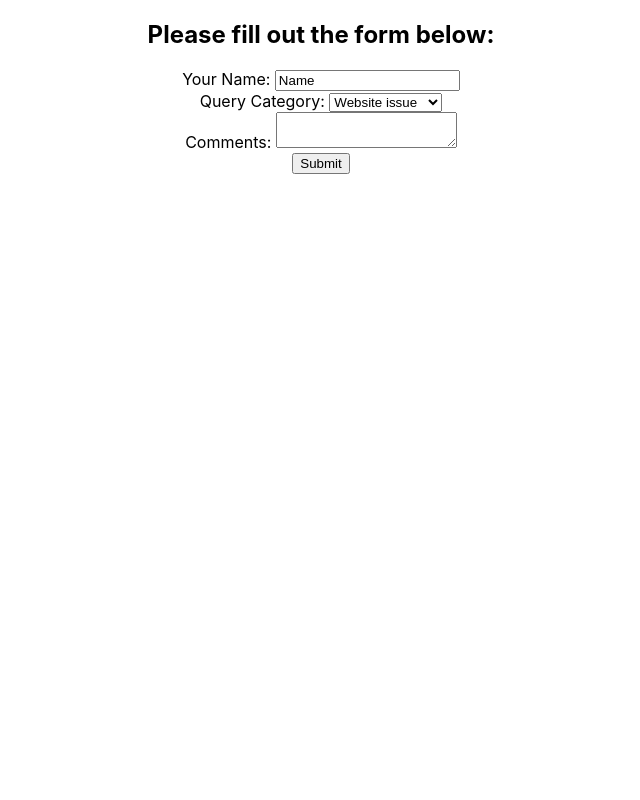
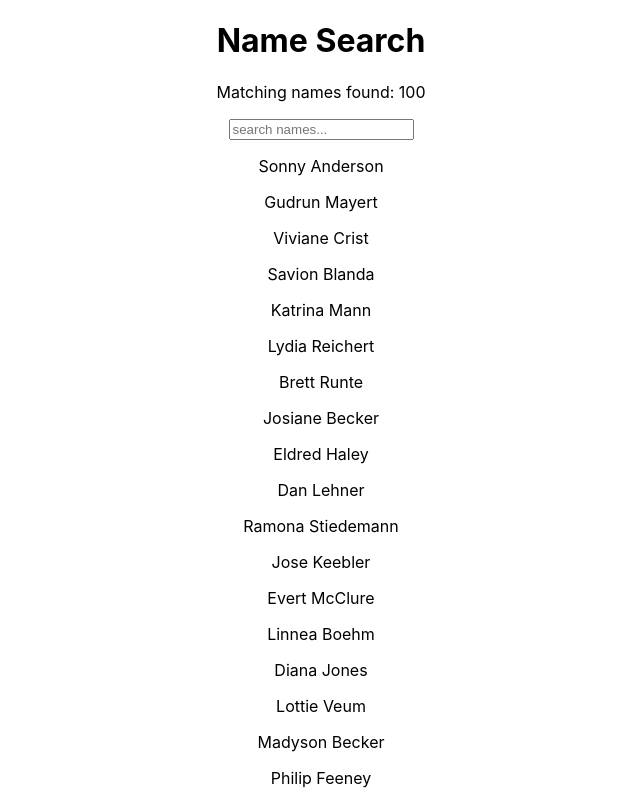
Before and after one commit to hogbergmarkus/first-react-project, a React (Create React App) app in the folder my-app/: page / in a window 1280 px wide. Shown: the top 800 px of the page, without its empty margins (319-959 px from the left). Built offline with nearby package versions, Linux system fonts and the light colour scheme.

Commit message:
Create a search bar

```diff
--- a/my-app/src/App.js
+++ b/my-app/src/App.js
@@ -1,10 +1,10 @@
 import "./App.css";
-import UncontrolledForm from "./components/UncontrolledForm";
+import SearchBar from "./components/SearchBar";
 
 function App() {
     return (
         <div className="App">
-            <UncontrolledForm />
+            <SearchBar />
         </div>
     );
 }
--- /dev/null
+++ b/my-app/src/components/SearchBar.js
@@ -0,0 +1,45 @@
+import React, { Component } from "react";
+import importedNames from "../names";
+
+export class SearchBar1 extends Component {
+    constructor(props) {
+        super(props);
+
+        this.state = {
+            names: importedNames,
+        };
+    }
+
+    handleChange = (event) => {
+        const inputText = event.target.value.toLowerCase();
+        const filteredNames = importedNames.filter((name) => {
+            return name.toLowerCase().includes(inputText);
+        });
+        this.setState({
+            names: filteredNames,
+        });
+    };
+
+    render() {
+        return (
+            <div>
+                <h1>Name Search</h1>
+                <p>Matching names found: {this.state.names.length}</p>
+                <form>
+                    <input
+                        onChange={(event) => this.handleChange(event)}
+                        type="text"
+                        placeholder="search names..."
+                    />
+                </form>
+                <div style={{ margin: "auto" }}>
+                    {this.state.names.map((name) => {
+                        return <p key={name}>{name}</p>;
+                    })}
+                </div>
+            </div>
+        );
+    }
+}
+
+export default SearchBar1;
--- /dev/null
+++ b/my-app/src/names.js
@@ -0,0 +1,103 @@
+const names = [
+    "Sonny Anderson",
+    "Gudrun Mayert",
+    "Viviane Crist",
+    "Savion Blanda",
+    "Katrina Mann",
+    "Lydia Reichert",
+    "Brett Runte",
+    "Josiane Becker",
+    "Eldred Haley",
+    "Dan Lehner",
+    "Ramona Stiedemann",
+    "Jose Keebler",
+    "Evert McClure",
+    "Linnea Boehm",
+    "Diana Jones",
+    "Lottie Veum",
+    "Madyson Becker",
+    "Philip Feeney",
+    "Kobe Kuhic",
+    "Jessica Wisoky",
+    "Kasey Auer",
+    "Arnoldo Sipes",
+    "Madisen Davis",
+    "Alex Swaniawski",
+    "Helene Jenkins",
+    "Leone Olson",
+    "Ola Lockman",
+    "Kaylie Mueller",
+    "Kitty Steuber",
+    "Ralph Mosciski",
+    "Zane Bradtke",
+    "Syble Torp",
+    "Luella Weimann",
+    "Rigoberto Dicki",
+    "Andre Gusikowski",
+    "Moshe Torphy",
+    "Rhoda Rosenbaum",
+    "Libby Spinka",
+    "Maeve Zieme",
+    "Sydney Gleichner",
+    "Jimmy Blick",
+    "Tara Casper",
+    "Cayla Upton",
+    "Keith Wyman",
+    "Derick Emmerich",
+    "Nia Waelchi",
+    "Armani Nienow",
+    "Keyon DuBuque",
+    "Keeley Doyle",
+    "Kristoffer Monahan",
+    "Brendon Orn",
+    "Brandy Romaguera",
+    "Lyda Hane",
+    "Lisandro Bauch",
+    "Oma Hirthe",
+    "Caleb Dicki",
+    "Sydney O'Kon",
+    "Missouri Greenholt",
+    "Kylie Green",
+    "Kiel Erdman",
+    "Anahi Balistreri",
+    "Rico Rippin",
+    "Ramiro Dach",
+    "Princess Bosco",
+    "Pink Stoltenberg",
+    "Adan Rau",
+    "Dessie Heller",
+    "Nyah Zulauf",
+    "Makayla Fisher",
+    "Neoma Stanton",
+    "Ebba Dooley",
+    "Rachel Denesik",
+    "Drew Crist",
+    "Wava Will",
+    "Loraine Macejkovic",
+    "Americo Mann",
+    "Jules Konopelski",
+    "Gloria Ankunding",
+    "Austin Wilderman",
+    "Sage Veum",
+    "Dorris Friesen",
+    "Wellington Klein",
+    "Asa Quitzon",
+    "Misty Schumm",
+    "Muhammad Bayer",
+    "Dante Ondricka",
+    "Lurline Kuvalis",
+    "Conner Herzog",
+    "Shanie Franecki",
+    "Lois Bednar",
+    "Carey Predovic",
+    "Adelbert Heidenreich",
+    "Romaine Jacobs",
+    "Jake Schuppe",
+    "Meta Parisian",
+    "Dillon Feest",
+    "Amanda O'Keefe",
+    "Kaitlyn O'Keefe",
+    "Earnest Jenkins",
+    "Reymundo Gleason",
+];
+export default names;
```
